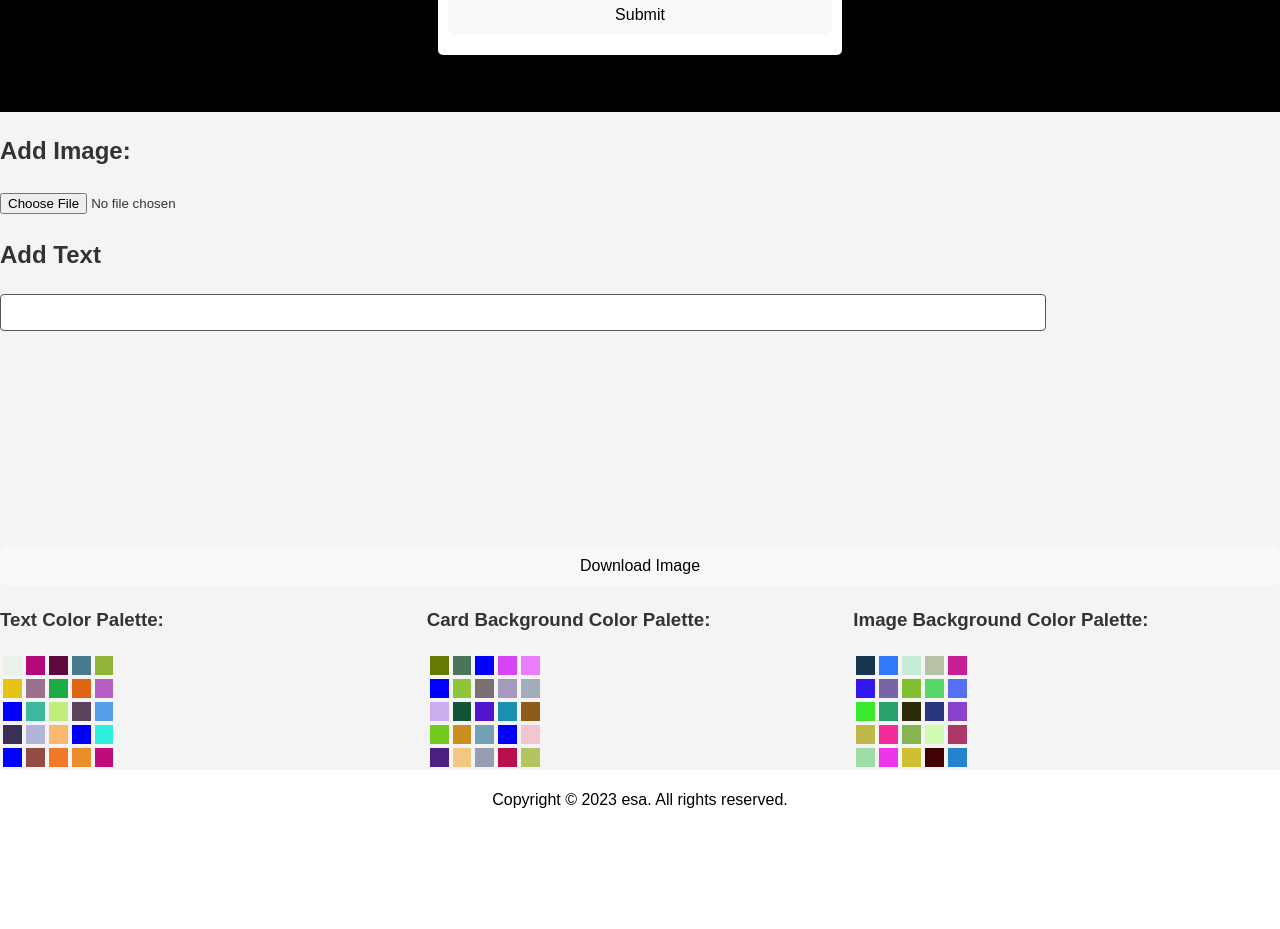
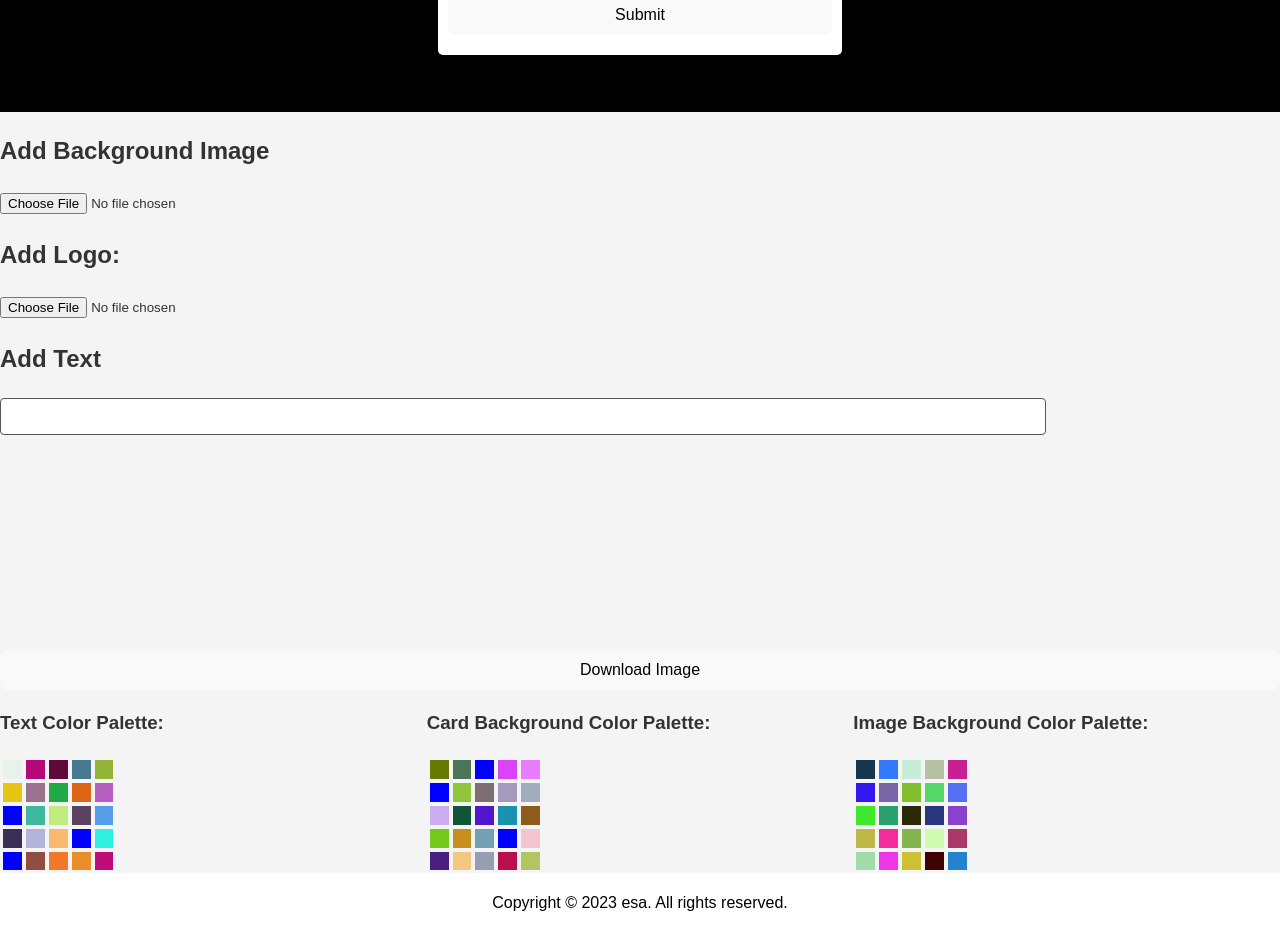
Before and after one commit to sangam11a/esa, a React (Vite) app: page / in a window 1280 px wide. Shown: the part 2860-3789 px from the top of the page. Before the commit the page ends 3689 px from the top, so only its background shows below. Built offline with nearby package versions, Linux system fonts and the light colour scheme.

Commit message:
Changes on the draggable part with draggable part
Bugs related to draggable logo and Name has been fixed. Also there is
addition of background image option.

```diff
--- a/package.json
+++ b/package.json
@@ -13,6 +13,7 @@
     "preview": "vite preview"
   },
   "dependencies": {
+    "@react-google-maps/api": "^2.19.2",
     "axios": "^1.6.3",
     "downloadjs": "^1.4.7",
     "html2canvas": "^1.4.1",
--- a/src/assets/jsx/Dynamic.jsx
+++ b/src/assets/jsx/Dynamic.jsx
@@ -1,4 +1,4 @@
-import React, { useState } from 'react';
+import React, { useState, useRef } from 'react';
 import '../css/Dynamic.css';
 import Draggable from 'react-draggable';
 import html2canvas from 'html2canvas';
@@ -6,10 +6,9 @@ import html2canvas from 'html2canvas';
 const downloadImage = () => {
   const card = document.getElementById('card1');
 
-  // Using html2canvas to capture the card element
   html2canvas(card).then((canvas) => {
     const imageData = canvas.toDataURL('image/png');
-    // Create a new canvas element to draw the rounded image
+
     fetch('http://localhost:3001/saveImage', {
       method: 'POST',
       headers: {
@@ -17,66 +16,44 @@ const downloadImage = () => {
       },
       body: JSON.stringify({ imageData }),
     })
-      .then(response => {
-        // Handle response if needed
-        console.log('Image saved on the server');
+      .then(response => response.json())
+      .then(data => {
+        console.log('Image saved on the server:', data);
       })
       .catch(error => {
-        // Handle error if needed
         console.error('Error while saving image:', error);
       });
-    const roundedCanvas = document.createElement('canvas');
-    const roundedCanvasContext = roundedCanvas.getContext('2d');
-
-    const { width, height } = canvas;
-    const cornerRadius = 20; // Adjust the corner radius as needed
-
-    roundedCanvas.width = width;
-    roundedCanvas.height = height;
-
-    // Draw the rounded rectangle on the new canvas
-    roundedCanvasContext.beginPath();
-    roundedCanvasContext.moveTo(cornerRadius, 0);
-    roundedCanvasContext.lineTo(width - cornerRadius, 0);
-    roundedCanvasContext.quadraticCurveTo(width, 0, width, cornerRadius);
-    roundedCanvasContext.lineTo(width, height - cornerRadius);
-    roundedCanvasContext.quadraticCurveTo(width, height, width - cornerRadius, height);
-    roundedCanvasContext.lineTo(cornerRadius, height);
-    roundedCanvasContext.quadraticCurveTo(0, height, 0, height - cornerRadius);
-    roundedCanvasContext.lineTo(0, cornerRadius);
-    roundedCanvasContext.quadraticCurveTo(0, 0, cornerRadius, 0);
-    roundedCanvasContext.closePath();
-    roundedCanvasContext.clip();
-    roundedCanvasContext.drawImage(canvas, 0, 0, width, height);
-
-    // Convert the canvas to a data URL and create a download link
-    const link = document.createElement('a');
-    link.download = 'table.png';
-    link.href = roundedCanvas.toDataURL('image/png');
-    link.click();
   });
 };
 
 const ColorCard = ({ cardColorName, onClick }) => {
-  const divisions = (
+  return (
     <div className="colorChoices" style={{ background: cardColorName }} onClick={() => onClick(cardColorName)}>
-      {/* You can handle the click event here */}
+      {/* Handle the click event here */}
     </div>
   );
-  return divisions;
 };
 
 function Dynamic() {
-  const [file, setFile] = useState(null);
+  const [backgroundImage, setBackgroundImage] = useState(null);
+  const [file, setFile] = useState('');
   const [name, setName] = useState('');
   const [cardColorName, setCardColorName] = useState('royalblue');
   const [displayTextColor, setDisplayTextColor] = useState('black');
   const [imageBackgroundColor, setImageBackgroundColor] = useState('white');
+  const fileInputRef = useRef(null);
 
   const handleChange = (e) => {
     const selectedFile = e.target.files[0];
     const imageUrl = URL.createObjectURL(selectedFile);
     setFile(imageUrl);
+  };
+
+  const handleBackgroundChange = (e) => {
+    const selectedBackground = e.target.files[0];
+    const imageUrl = URL.createObjectURL(selectedBackground);
+    setBackgroundImage(imageUrl);
+    setCardColorName(null);
   };
 
   const handleName = (e) => {
@@ -85,6 +62,7 @@ function Dynamic() {
 
   const handleCardColor = (newColor) => {
     setCardColorName(newColor);
+    setBackgroundImage(null);
   };
 
   const handleDisplayTextColor = (newColor) => {
@@ -96,14 +74,13 @@ function Dynamic() {
   };
 
   const generateRandomColor = () => {
-    // Generate a random hex color
     return '#' + Math.floor(Math.random() * 16777215).toString(16);
   };
 
   const GenerateColorTable = ({ onClick }) => {
     const table = [];
-    const numRows = 5; // Number of rows
-    const numCols = 5; // Number of columns
+    const numRows = 5;
+    const numCols = 5;
 
     for (let i = 0; i < numRows; i++) {
       const row = [];
@@ -111,7 +88,9 @@ function Dynamic() {
       for (let j = 0; j < numCols; j++) {
         const color = generateRandomColor();
         row.push(
-          <td key={`td-${i}-${j}`}><ColorCard cardColorName={color} onClick={onClick} /></td>
+          <td key={`td-${i}-${j}`}>
+            <ColorCard cardColorName={color} onClick={onClick} />
+          </td>
         );
       }
 
@@ -122,44 +101,57 @@ function Dynamic() {
   };
 
   const replaceCode = (color) => {
-    let colorArray = color.split(''); // Convert color string to array
+    let colorArray = color.split('');
     let firstChar = color.charCodeAt(1);
 
     if (firstChar > 98 && firstChar <= 102) {
-      colorArray[1] = String.fromCharCode(firstChar - 2); // Decrement character code
+      colorArray[1] = String.fromCharCode(firstChar - 2);
     } else if (firstChar === 97) {
       colorArray[1] = '0';
     } else if (firstChar === 48) {
       colorArray[1] = '2';
-    } else if (firstChar === 97) {
-      colorArray[1] = String.fromCharCode(firstChar - 1);
     } else {
-      colorArray[1] = String.fromCharCode(firstChar - 2); // Decrement character code
+      colorArray[1] = String.fromCharCode(firstChar - 2);
     }
 
-    return colorArray.join(''); // Convert array back to string
+    return colorArray.join('');
   };
 
   const generateGradient = (color) => {
-    console.log(color);
     return `linear-gradient(to right, ${replaceCode(color)} 30%, ${color} 100%)`;
   };
-
-  // Example usage
-
 
   return (
     <>
       <form action="">
-        <h2>Add Image:</h2>
-        <input type="file" onChange={handleChange} /><br/>
+        <section className="uploads">
+          <h2>Add Background Image</h2>
+          <input type="file" onChange={handleBackgroundChange} /><br />
+          <h2>Add Logo:</h2>
+          <input type="file" ref={fileInputRef} onChange={handleChange} /><br />
           <h2>Add Text</h2>
           <input type="text" name="name" id="name" onChange={handleName} />
+        </section>
       </form>
+      {!cardColorName ? (
+        <div className="card1" id="card1" style={{ background: `url(${backgroundImage})`, backgroundSize:'contain' }}>
+          {name && <Draggable bounds="parent"><div id="displayText" style={{ color: displayTextColor }}>{name}</div></Draggable>}
+          {file && <Draggable bounds="parent"><img src={file} alt="Uploaded" className="logo1" style={{ background: imageBackgroundColor }} /></Draggable>}
+        </div>
+      ):
+      (
+        <div className="card1" id="card1" style={{ background: generateGradient(cardColorName) }}>
+          {name && <Draggable bounds="parent"><div id="displayText" style={{ color: displayTextColor }}>{name}</div></Draggable>}
+          {file && <Draggable bounds="parent"><img src={file} alt="Uploaded" className="logo1" style={{ background: imageBackgroundColor }} /></Draggable>}
+        </div>
+      )
+      }
+      {/* {cardColorName && (
         <div className="card1" id="card1" style={{ background: generateGradient(cardColorName) }}>
           {name && <Draggable><div id="displayText" style={{ color: displayTextColor }}>{name}</div></Draggable>}
           {file && <Draggable><img src={file} alt="Uploaded" className="logo1" style={{ background: imageBackgroundColor }} /></Draggable>}
         </div>
+      )} */}
       <button onClick={downloadImage}>Download Image</button>
       <div className="cardColor">
         <section>
@@ -186,9 +178,7 @@ function Dynamic() {
             </tbody>
           </table>
         </section>
-      <section>
-
-      </section>
+        <section></section>
       </div>
     </>
   );
```
Also changed, not shown: src/assets/jsx/DYnamic/DraggableCard.jsx (+6 -4 lines), src/assets/jsx/Map.jsx (added, +61 -0 lines), 1 other file (tests, documents, lock files or other folders). Lines whose indentation alone changed are shown as unchanged.
